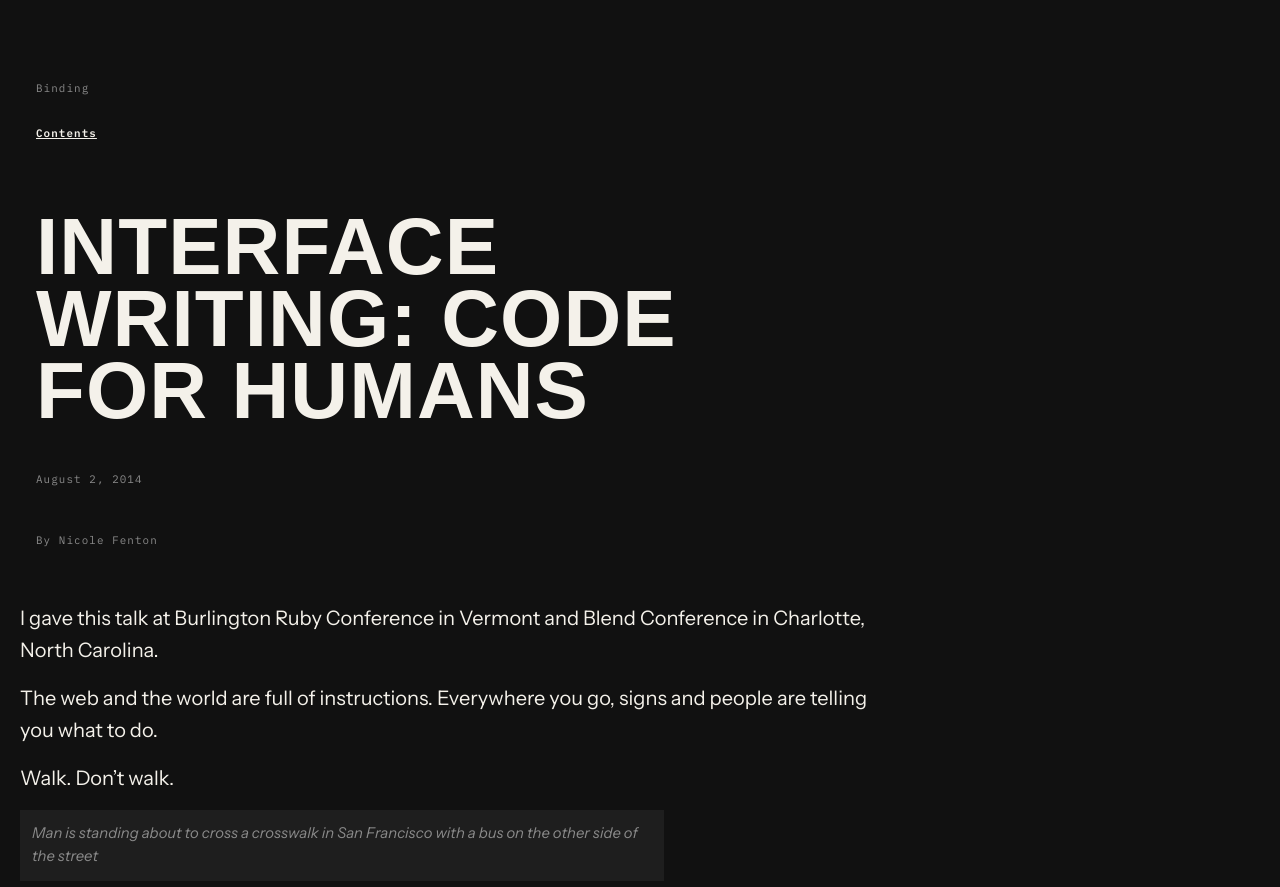
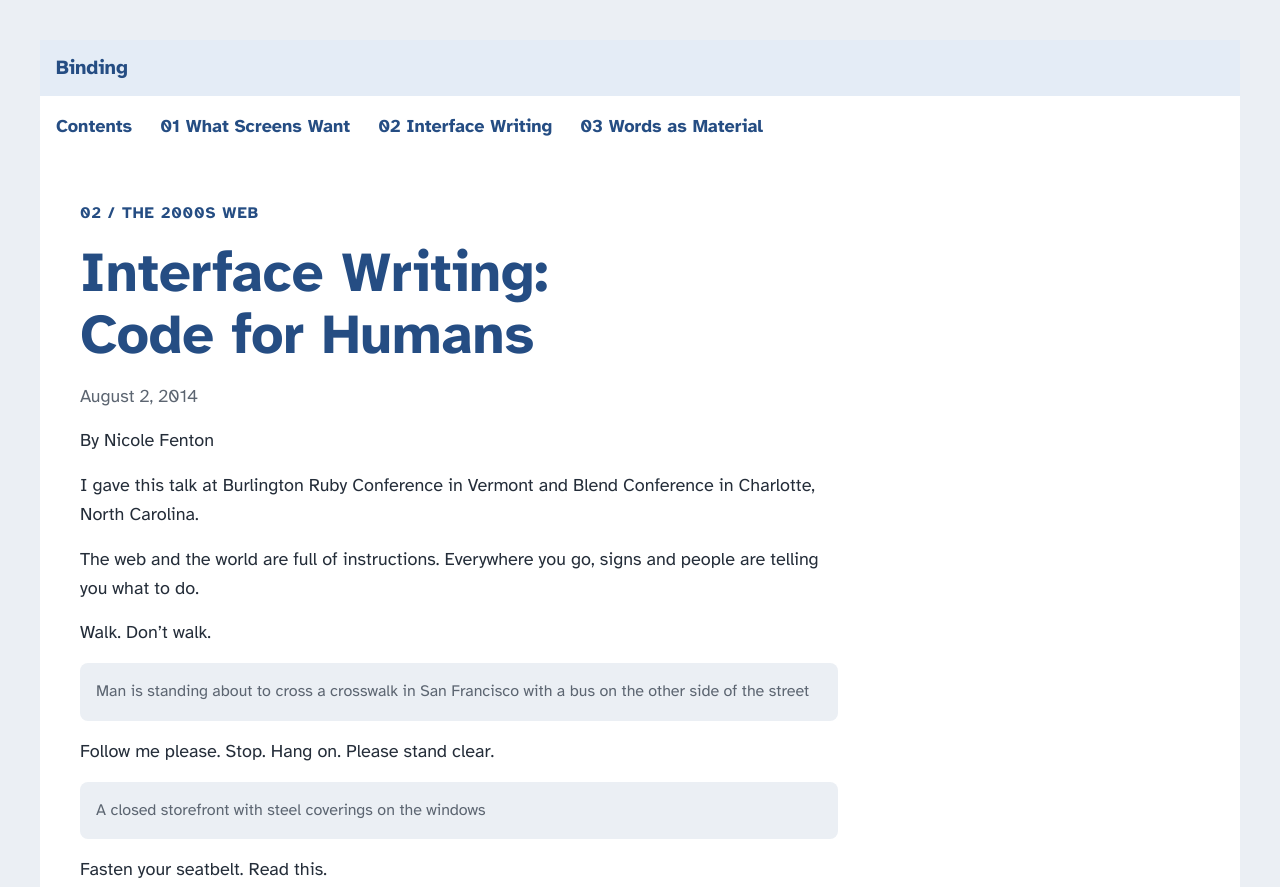
Before and after one commit to Indo1919/binding, a plain HTML site: page direction-2/index.html in a window 1280 px wide. Shown: the top 887 px of the page. Drawn offline with Linux system fonts and the light colour scheme; a web font is replaced by a local one.

Commit message:
Direction 2 css styling for the 2000s look and some small bug fixes for common css  and direction 1 css

```diff
--- a/direction-1/style.css
+++ b/direction-1/style.css
@@ -46,7 +46,7 @@ article {
 
 h1 {
 	font-family: var(--font-screens);
-	font-size: var(--size-xxlg);
+	font-size: calc(var(--size-xxlg) * 1.5);
 	font-weight: 400;
 	line-height: 0.9;
 }
--- a/direction-2/index.html
+++ b/direction-2/index.html
@@ -11,23 +11,31 @@
 		</style>
 		<link rel="preconnect" href="https://fonts.googleapis.com">
 		<link rel="preconnect" href="https://fonts.gstatic.com" crossorigin>
-		<link href="https://fonts.googleapis.com/css2?family=Big+Shoulders:opsz,wght@10..72,100..900&family=IBM+Plex+Mono:ital,wght@0,100;0,200;0,300;0,400;0,500;0,600;0,700;1,100;1,200;1,300;1,400;1,500;1,600;1,700&family=Instrument+Sans:ital,wght@0,400..700;1,400..700&display=swap" rel="stylesheet">
+		<link rel="preconnect" href="https://fonts.googleapis.com">
+		<link rel="preconnect" href="https://fonts.gstatic.com" crossorigin>
+		<link href="https://fonts.googleapis.com/css2?family=Atkinson+Hyperlegible:ital,wght@0,400;0,700;1,400;1,700&family=VT323&display=swap" rel="stylesheet">
 	</head>
 
 	<body>
 		<header>
-			<p>Binding</p>
+			<p class="site-title">Binding</p>
 			<nav>
 				<a href="../">Contents</a>
+				<a href="../direction-1/">01 What Screens Want</a>
+				<a href="../direction-2/">02 Interface Writing</a>
+				<a href="../direction-3/">03 Words as Material</a>
 			</nav>
 		</header>
 
-<article>
-		<header>
+	<main>
+	<article>
+		<p class="era">02 / The 2000s web</p>
+
 			<h1>Interface Writing: Code for Humans</h1>
+
 			<p> <time> August 2, 2014 </time> </p>
+
 			<p>By Nicole Fenton</p>
-		</header>
 
 		<p>I gave this talk at Burlington Ruby Conference in Vermont and Blend Conference in Charlotte, North Carolina.</p>
 
--- a/direction-2/style.css
+++ b/direction-2/style.css
@@ -1,115 +1,139 @@
 /*taking design inspiration from the Fenton articles the intent behind this direction is for it to communicate the idea of change over time. A screen changes, a conversation moving to what is next, and an idea that is going through drafts and evolivng. This design is intended to communicate more like a film poster and a film strip behind it.*/
 
 /*general doc setup*/
-:root{
---color-screen: #111111;
---color-ink: #f4f1ea;
---color-quiet: #8a8a8a;
---color-frame: #1e1e1e;
---color-red: #ff3b1f;
-
---font-display: 'Big Shoulders Display', sans-serif;
---font-body: 'Instrument Sans';
---font-label: "IBM Plex Mono";
+body {
+	background-color: var(--color-web);
+	color: var(--color-web-text);
+	font-family: var(--font-interface);
+	font-size: calc(var(--base) * 1.125);
+	line-height: 1.6;
 }
 
-/*paragraph text is a little bigger so the whole page feels more dramatic*/
-body{
-	font-family:var(--font-body);
-	font-size:var(--size-md);
-	line-height: 1.6;
-	color:var(--color-ink);
-	background-color:var(--color-screen);
-	padding-block:var(--size-lg);
-	padding-inline:var(--size-md);
+/*The blue bar at the top*/
+header {
+	background-color: var(--white);
+	gap: 0;
+	padding-block: 0;
+	padding-inline: 0;
+	margin-inline: var(--size-sm);
+	margin-block-start: var(--size-sm);
 }
 
-/*intent is for this to look like a film credit*/
-header,footer{
-	font-family:var(--font-label);
-	font-size: calc(var(--base) * 0.68);
-	letter-spacing: 0.1em;
-	color:var(--color-quiet);
-	margin-block: var(--size-md);
+.site-title {
+	background-color: var(--color-web-light);
+	color: var(--color-web-blue);
+	font-size: var(--size-md);
+	font-weight: 700;
+	padding-block: var(--size-xsm);
+	padding-inline: var(--size-sm);
+	margin-block: 0;
 }
 
-/*intent to look like a poster*/
-h1{
-	font-family:var(--font-display);
-	font-size: calc(var(--base) * 5);
-	font-weight: 900;
-	line-height: 0.9;
-	text-transform: uppercase;
-	color: var(--color-ink);
-	margin-block: var(--size-sm);
+nav {
+	font-weight: 700;
+	gap: var(--size-lg);
+	padding-block: var(--size-sm);
+	padding-inline: var(--size-sm);
 }
 
-h2{
-	font-family: var(--font-display);
-	font-size: calc(var(--base) * 2.75);
-	font-weight: 700;
-	line-height: 0.95;
-	text-transform: uppercase;
-	margin-block: var(--size-xlg);
+a {
+	color: var(--color-web-blue);
 }
 
-h3{
-	font-family:var(--font-display);
-	font-size: calc(var(--base) * 2.125);
-	font-weight: 900;
-	text-transform: uppercase;
-	color: var(--color-red);
-	margin-block: var(--size-md);
+main, footer {
+	background-color: var(--white);
+	margin-inline: var(--size-sm);
 }
 
-/*keeps lines from getting to long*/
-p,li{
-	max-inline-size: 65ch;
-	margin-block: var(--size-sm);
+footer {
+	display: flex;
+	gap: var(--size-sm);
+	font-weight: 700;
+	margin-block-end: var(--size-sm);
 }
 
-strong{
+.era {
+	color: var(--color-web-blue);
+	font-size: var(--size-sm);
 	font-weight: 700;
-	color: var(--color-red);
+	text-transform: uppercase;
+	letter-spacing: 0.06em;
 }
 
-em{
-	font-style: italic;
-	color:var(--color-red);
+h1, h2, h3 {
+	color: var(--color-web-blue);
+	font-weight: 700;
 }
 
-mark{
-	background-color:var(--color-red);
-	color:var(--color-screen);
+h1 {
+	font-size: var(--size-xlg);
+	line-height: 1.1;
+	text-wrap: balance;
 }
 
-a{
-	color:var(--color-ink);
-	text-decoration: underline;
+h2 {
+	background-color: var(--color-web-light);
+	border-radius: 0.5rem;
+	font-size: var(--size-lg);
+	padding-block: var(--size-xsm);
+	padding-inline: var(--size-sm);
 }
 
-/*quotes read like a caption on a film poster*/
-blockquote{
-	font-family:var(--font-display);
-	font-size: var(--size-lg);
-	font-weight: 300;
-	line-height: 1.15;
-	margin-block: var(--size-lg);
-	text-transform: uppercase;
-	letter-spacing: 0.02em;
-	color:var(--color-quiet);
+h3 {
+	font-size: var(--size-md);
 }
 
-/*made to have more of a visual distinction for them to sit in a slightly lighter "frame"*/
-.image-description{
-	font-style: italic;
-	font-size: calc(var(--base) * 0.93);
-	color:var(--color-quiet);
-	background-color:var(--color-frame);
-	padding-block: var(--size-xsm);
-	padding-inline: var(--size-xsm);
+time {
+	color: var(--color-web-quiet);
 }
 
-.custom-underline{
-	text-decoration: underline;
+ul, ol {
+	background-color: var(--color-web-light);
+	border-radius: 0.5rem;
+	color: var(--color-web-blue);
+	font-weight: 700;
+	padding-block: var(--size-sm);
+	padding-inline: var(--size-lg);
+	font-size: var(--size-md);
 }
+
+.image-description {
+	background-color: var(--color-web);
+	border-radius: 0.5rem;
+	color: var(--color-web-quiet);
+	font-size: var(--size-sm);
+	padding: var(--size-sm);
+}
+
+blockquote {
+	background-color: var(--color-web-blue);
+	border-radius: 0.5rem;
+	color: var(--white);
+	font-style: italic;
+	padding: var(--size-md);
+}
+
+/*for bigger screens*/
+@media (width > 800px) {
+
+	header, main, footer {
+		margin-inline: var(--size-xlg);
+	}
+
+	header {
+		margin-block-start: var(--size-xlg);
+	}
+
+	main {
+		padding-inline: var(--size-xlg);
+	}
+
+	footer {
+		padding-inline: var(--size-xlg);
+		margin-block-end: var(--size-xlg);
+	}
+
+	h1 {
+		font-size: var(--size-xxlg);
+	}
+}
--- a/styles/common.css
+++ b/styles/common.css
@@ -11,7 +11,7 @@
 
 	--font-screens: 'VT323', monospace;
 	--font-screens-text: 'IBM Plex Mono', monospace;
-	--font-interface: 'Gelasio', serif;
+	--font-interface: 'Atkinson Hyperlegible', sans-serif;
 	--font-interface-text: 'Noto Sans', sans-serif;
 	--font-words: 'Inter', sans-serif;
 
@@ -22,12 +22,11 @@
 	--white: #ffffff;
 
 	/* 2000s web */
-	--color-web: #d3dee9;
-	--color-web-blue: #2b5a9e;
-	--color-web-light: #eaf1f8;
-	--color-web-orange: #f28a1a;
-	--color-web-text: #333333;
-	--color-web-note: #fffde7;
+	--color-web: #ebeff4;
+	--color-web-blue: #254d83;
+	--color-web-light: #e4ecf6;
+	--color-web-text: #242d39;
+	--color-web-quiet: #5c6571;
 
 	/* now */
 	--color-now: #f5f5f7;
@@ -104,7 +103,7 @@ h2 {
 .era-interface {
 	background-color: var(--color-web-blue);
 	color: var(--white);
-	font-family: var(--font-interface-text);
+	font-family: var(--font-interface);
 	font-size: var(--size-xsm);
 	font-weight: 700;
 	text-transform: uppercase;
```
